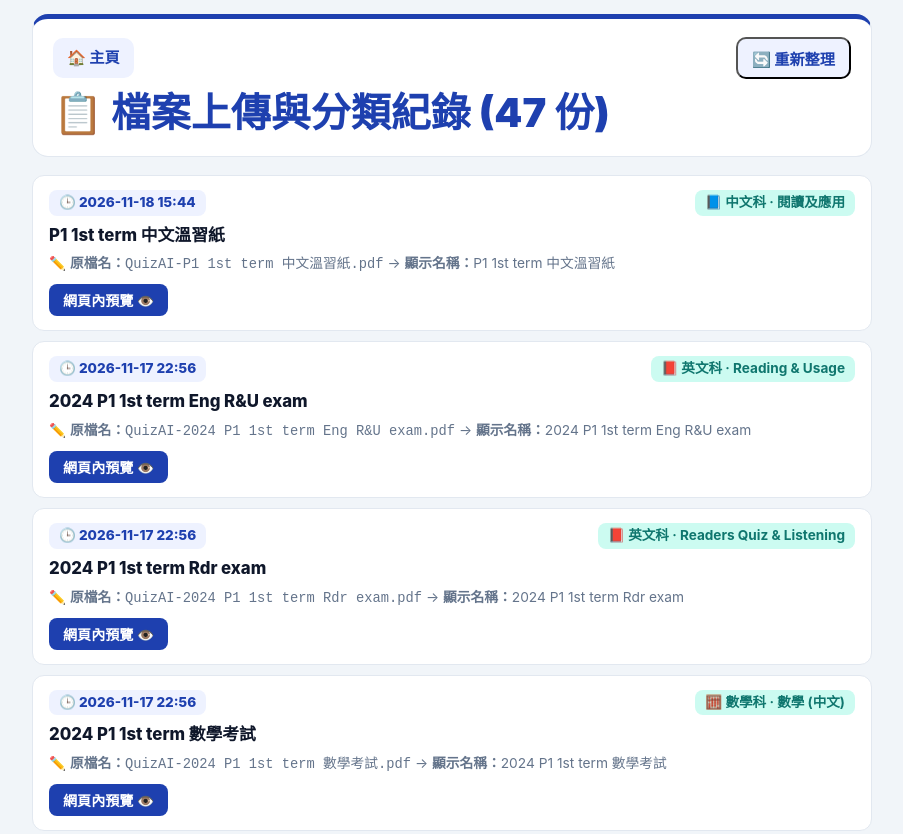
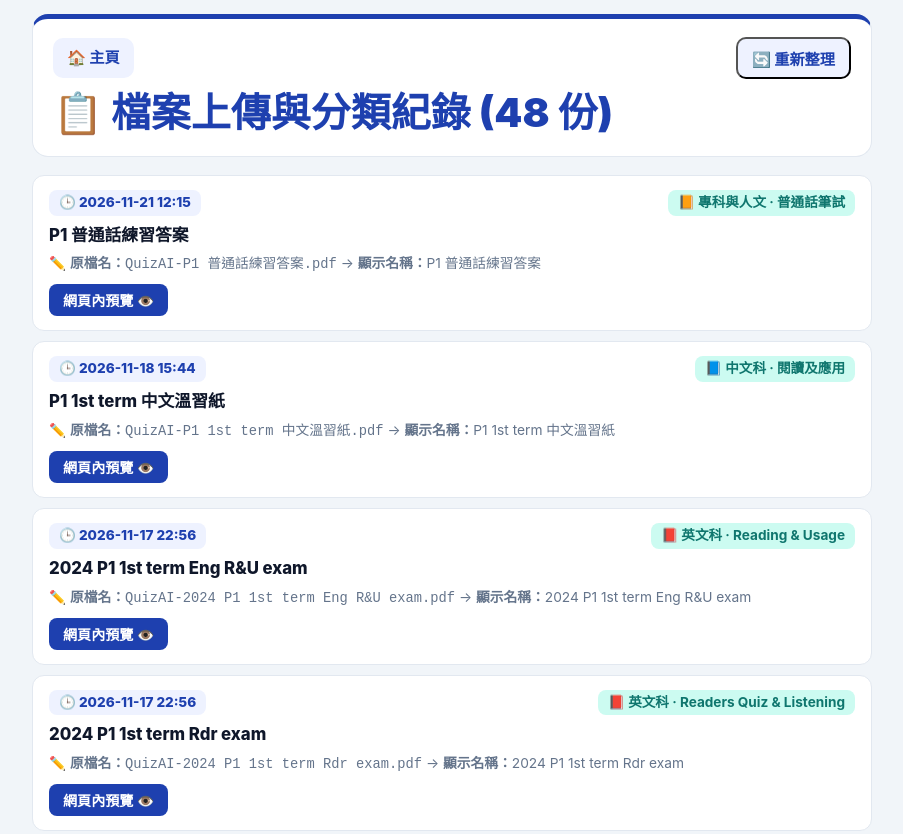
Before and after one commit to leighapollo277-coder/yy-math-drill, a plain HTML site: page updates/index.html in a window 1280 px wide. Shown: the top 834 px of the page, without its empty margins (188-1091 px from the left). Drawn offline with Linux system fonts and the light colour scheme.

Commit message:
chore(site): auto-update from YY study group (2026-11-21 22:52)

```diff
--- a/updates/index.html
+++ b/updates/index.html
@@ -78,9 +78,20 @@
       <a class="home-btn" href="../">🏠 主頁</a>
       <button type="button" class="home-btn" style="cursor:pointer; font-family:inherit;" onclick="forceHardRefresh()">🔄 重新整理</button>
     </div>
-    <h1 class="page-title">📋 檔案上傳與分類紀錄 (47 份)</h1>
+    <h1 class="page-title">📋 檔案上傳與分類紀錄 (48 份)</h1>
   </header>
       <div class="log-card">
+      <div class="log-head">
+        <span class="log-date">🕒 2026-11-21 12:15</span>
+        <span class="log-dest">📙 專科與人文 · 普通話筆試</span>
+      </div>
+      <div class="log-title">P1 普通話練習答案</div>
+      <div class="rename-note">✏️ <strong>原檔名：</strong><code>QuizAI-P1 普通話練習答案.pdf</code> → <strong>顯示名稱：</strong>P1 普通話練習答案</div>
+      <div style="margin-top:8px;">
+        <button type="button" class="preview-btn" data-url="https://drive.google.com/file/d/1kyu565Zb4ZYZIhC8TFAfev5g9C7akWgJ/view" data-title="P1 普通話練習答案" onclick="openDrivePreviewFromEl(this)">網頁內預覽 👁️</button>
+      </div>
+    </div>
+    <div class="log-card">
       <div class="log-head">
         <span class="log-date">🕒 2026-11-18 15:44</span>
         <span class="log-dest">📘 中文科 · 閱讀及應用</span>
```
Also changed, not shown: electives/index.html (+4 -2 lines).
